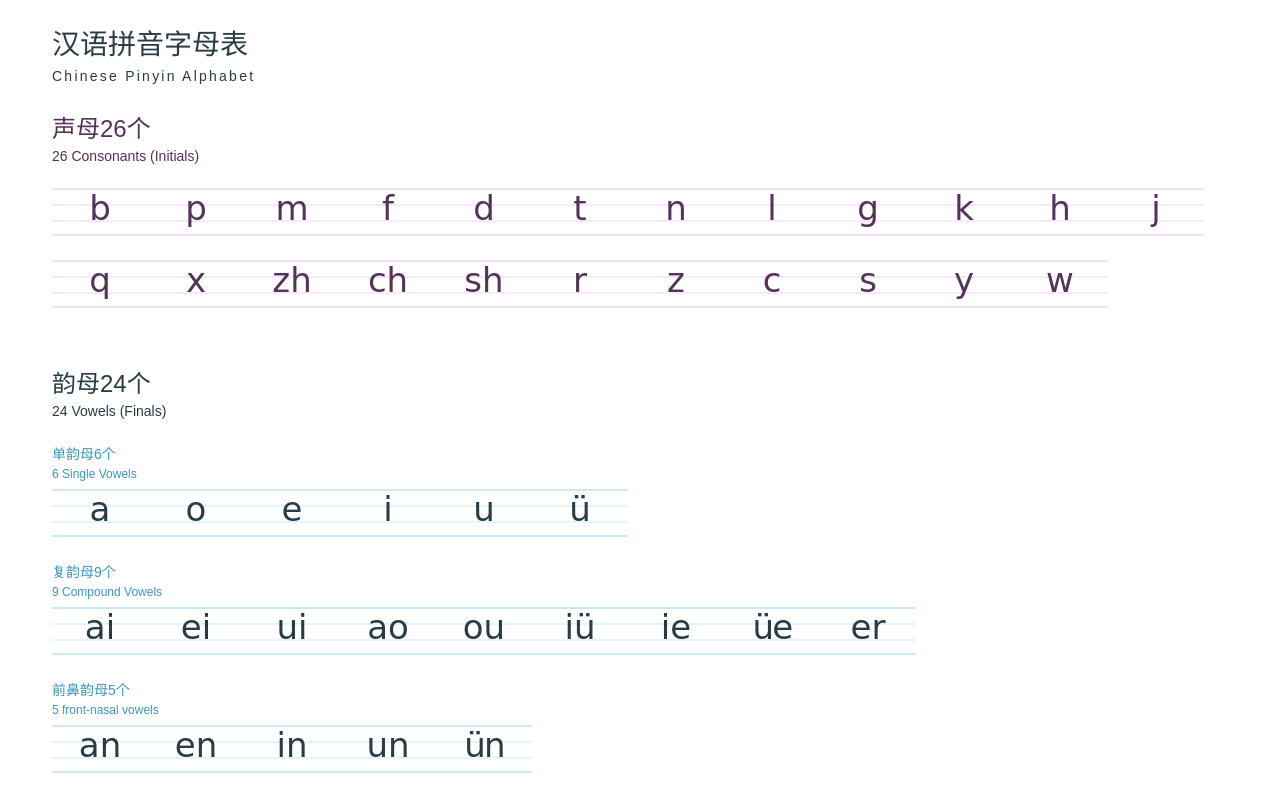
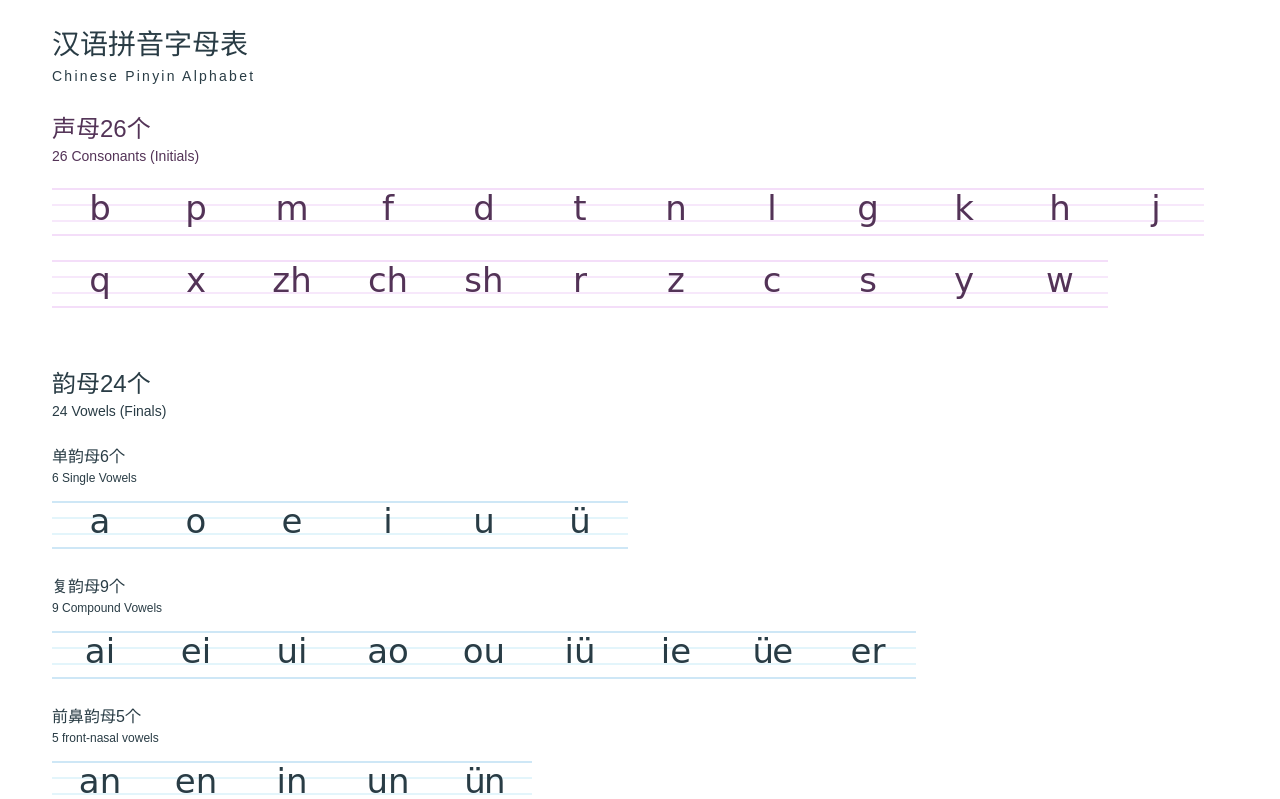
Before and after one commit to witmin/Chinese-Pinyin-Alphabet, a Next.js app: page / in a window 1280 px wide. Shown: the top 799 px of the page. Built offline with nearby package versions, Linux system fonts and the light colour scheme.

Commit message:
Enhanced vowel sub section title colors

```diff
--- a/styles/global.scss
+++ b/styles/global.scss
@@ -97,10 +97,10 @@ h1, h2, h3, h4, h5, h6 {
 }
 
 .sub-section-title {
-  font-size: 0.875rem;
+  font-size: 1rem;
   font-weight: normal;
-  margin: 0 0 0.5rem 0;
-  color: $ivy-blue;
+  margin: 0 0 1rem 0;
+  color: $rhyme-alphabet-color;
   font-family: $yuanti-family;
 
   [lang="en"] {
```
